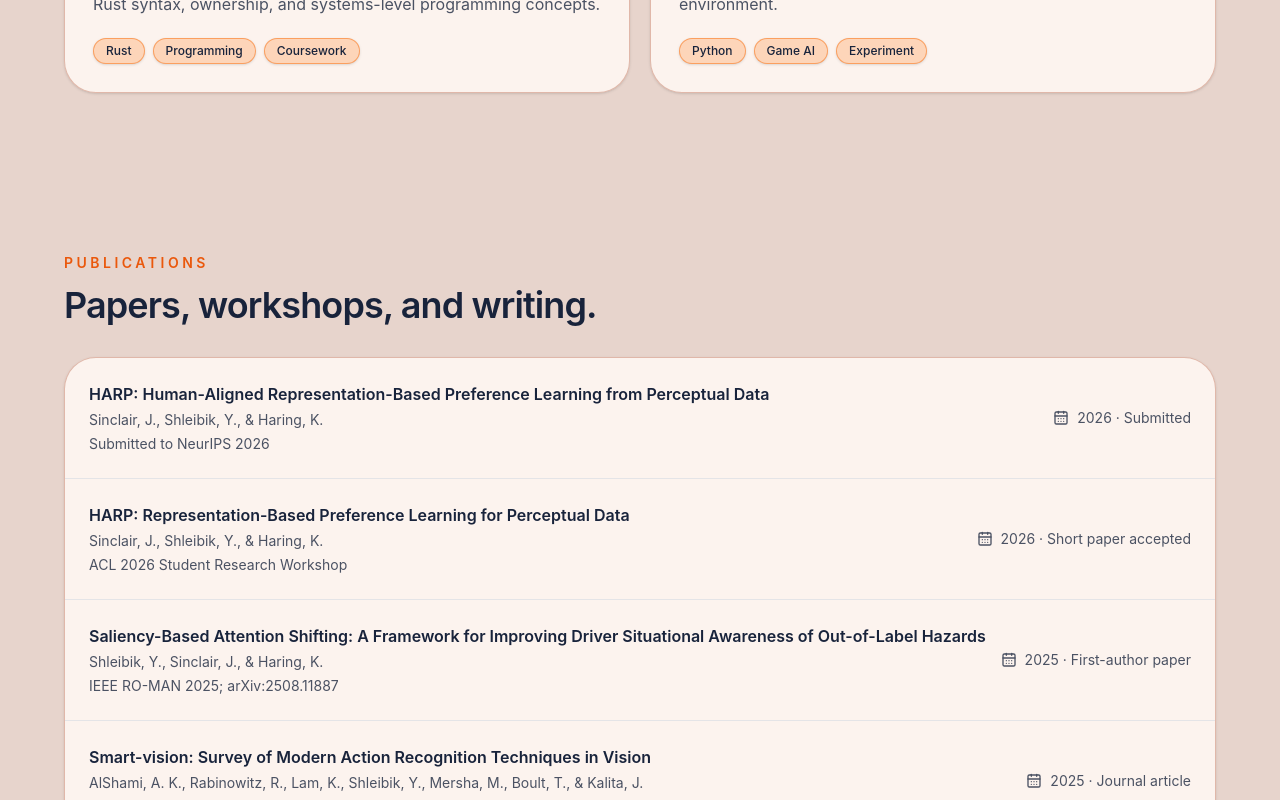
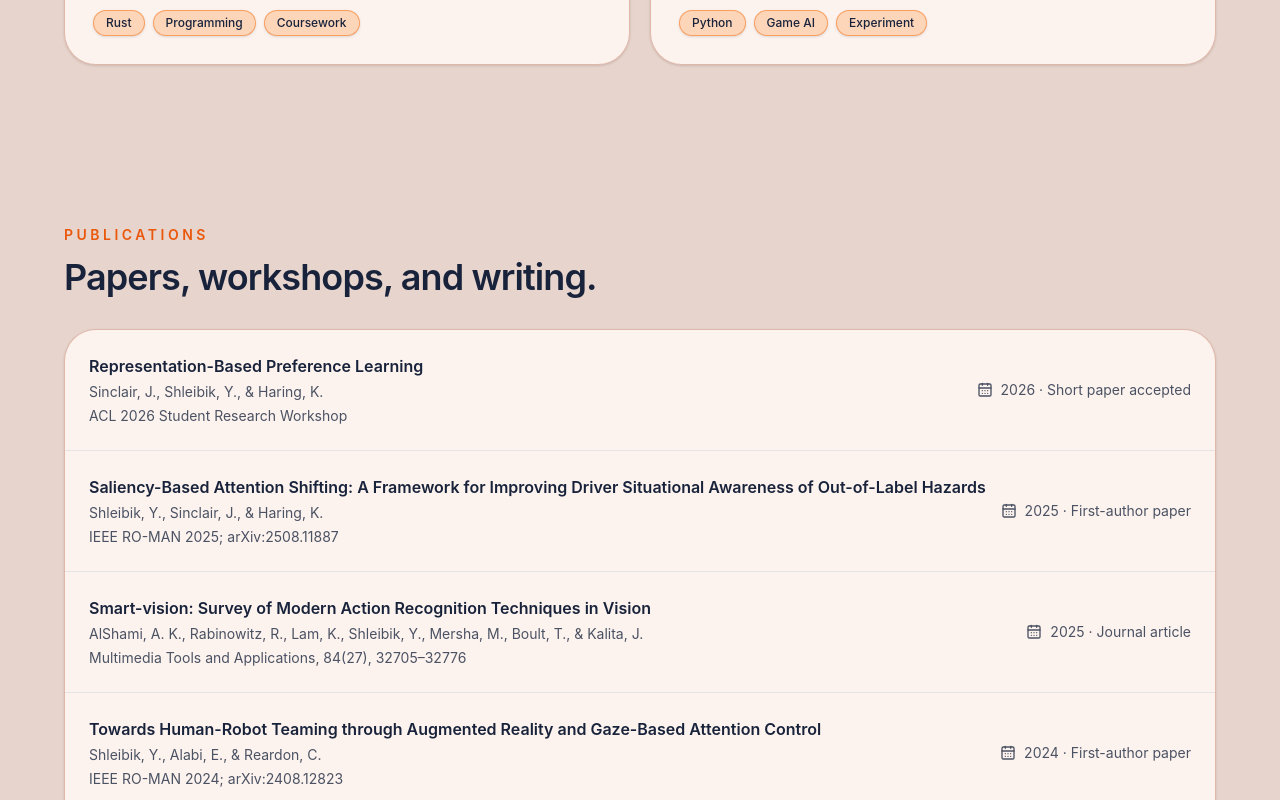
Before and after one commit to YousraShleibik/YousraShleibik.github.io, a React (Vite) app: page / in a window 1280 px wide. Shown: the part 3710-4510 px from the top of the page. Built offline with nearby package versions, Linux system fonts and the light colour scheme.

Commit message:
updated content

```diff
--- a/src/App.jsx
+++ b/src/App.jsx
@@ -63,7 +63,7 @@ const researchThemes = [
 
 const projects = [
   {
-    title: "HARP: Human-Aligned Representation-Based Preference Learning",
+    title: "Human-Aligned Preference Learning",
     type: "Research Project",
     year: "2026 – Present",
     description:
@@ -155,16 +155,9 @@ const projects = [
 
 
 const publications = [
+
   {
-    title: "HARP: Human-Aligned Representation-Based Preference Learning from Perceptual Data",
-    authors: "Sinclair, J., Shleibik, Y., & Haring, K.",
-    venue: "Submitted to NeurIPS 2026",
-    year: "2026",
-    status: "Submitted",
-    link: "https://scholar.google.com/citations?user=8d0X9sAAAAAJ&hl=en",
-  },
-  {
-    title: "HARP: Representation-Based Preference Learning for Perceptual Data",
+    title: "Representation-Based Preference Learning ",
     authors: "Sinclair, J., Shleibik, Y., & Haring, K.",
     venue: "ACL 2026 Student Research Workshop",
     year: "2026",
```
